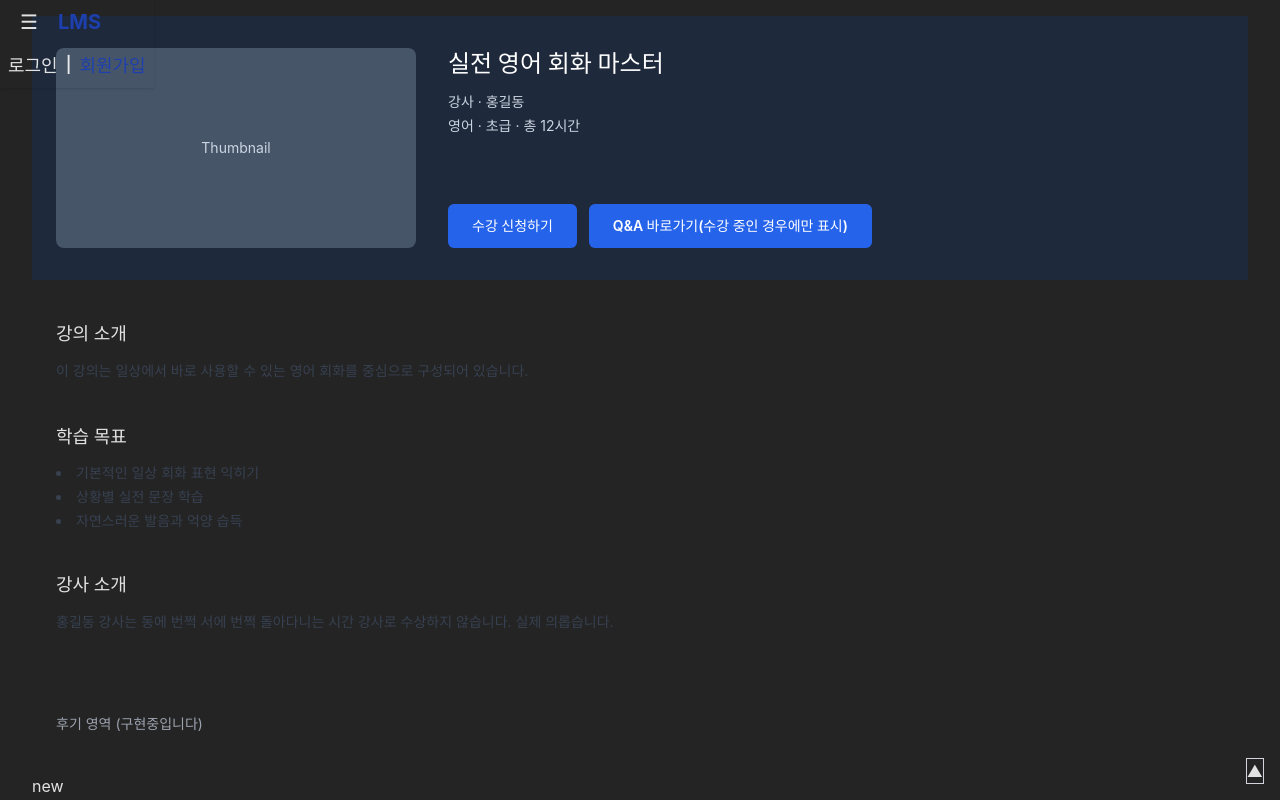
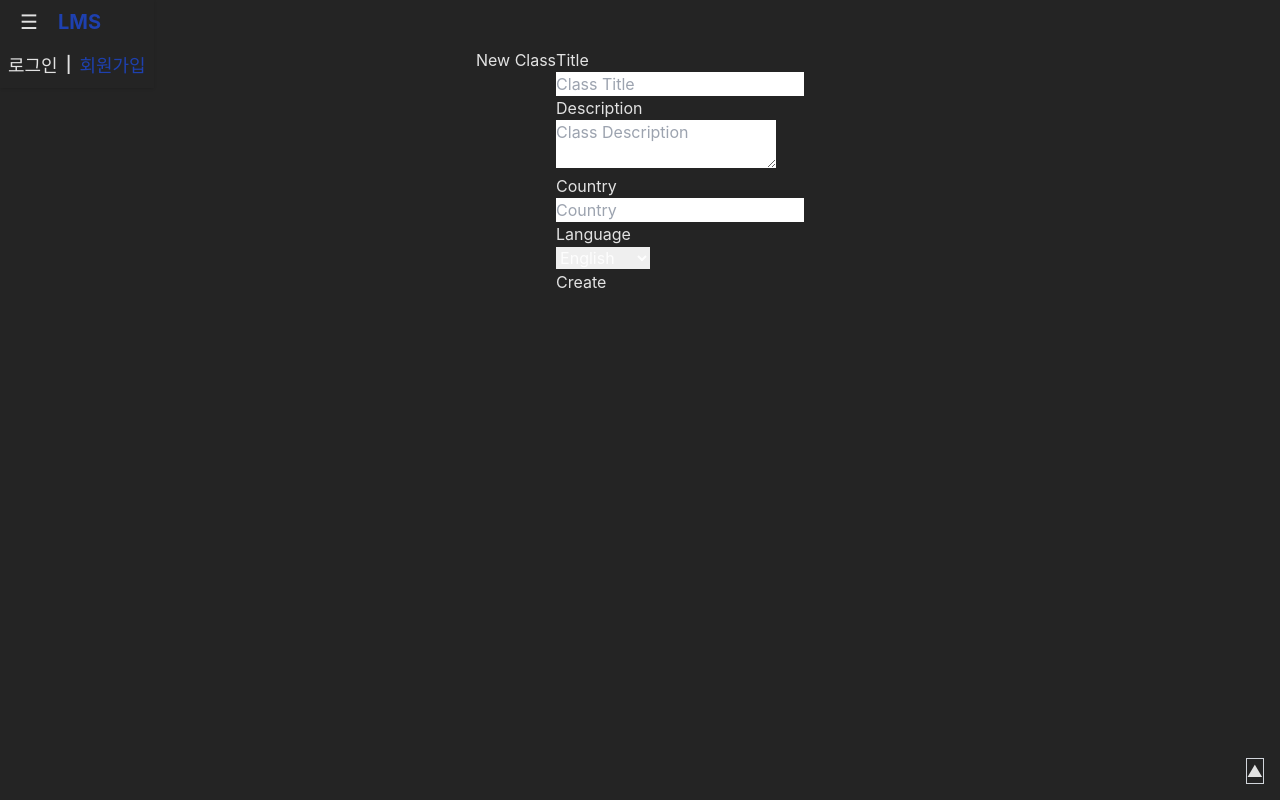
Before and after one commit to BHSylas/React, a React (Vite) app: page /class/new in a window 1280 px wide. Built offline with nearby package versions, Linux system fonts and the light colour scheme.

Commit message:
Server link

```diff
--- a/src/App.tsx
+++ b/src/App.tsx
@@ -13,6 +13,7 @@ import { BoardListPage } from "./pages/user/BoardListPage";
 import MyPage from "./pages/user/MyPage";
 import { BoardViewPage } from "./pages/user/BoardViewPage";
 import UnityTestPage from "./pages/user/UnityTestPage";
+import NewClassPage from "./pages/prof/NewClassPage";
 
 function App() {
   return (
@@ -30,6 +31,7 @@ function App() {
                 <Route path="/my" element={<MyPage />} />
                 <Route path="/class" element={<ClassListPage />} />
                 <Route path="/class/:classId" element={<ClassViewPage />} />
+                <Route path="/class/new" element={<NewClassPage />} />
                 <Route path="/board" element={<BoardListPage />} />
                 <Route path="/board/:postId" element={<BoardViewPage />} />
                 <Route path="/unity-test" element={<UnityTestPage />} />
--- a/src/api/axiosInstance.ts
+++ b/src/api/axiosInstance.ts
@@ -5,6 +5,7 @@ import { useNavigate } from "react-router-dom";
 
 export const api = axios.create({
   baseURL: "/api",
+  withCredentials: true,
 });
 
 // 요청 인터셉터
--- a/src/components/common/Navbar.tsx
+++ b/src/components/common/Navbar.tsx
@@ -72,7 +72,7 @@ export function Navbar() {
           <div className="flex flex-col">
             {isLoggedIn ?
             <div className="flex gap-2 p-2">
-              <div className="text-xl">{nickname !== null ? textLimiter(nickname, 20) + "님" : "사용자"}</div>
+              <div className="text-xl cursor-pointer" onClick={() => {navigate("/my")}}>{nickname !== null ? textLimiter(nickname, 20) + "님" : "사용자"}</div>
               <div>|</div>
               <div className="text-lg cursor-pointer text-blue-800" onClick={logout}>로그아웃</div>
             </div>
--- /dev/null
+++ b/src/pages/prof/NewClassPage.tsx
@@ -0,0 +1,97 @@
+import { useState } from "react";
+import { api } from "../../api/axiosInstance";
+
+type Language = "en" | "jp" | "de" | "it" | "cn";
+
+export default function NewClassPage() {
+    const [title, setTitle] = useState("");
+    const [description, setDescription] = useState("");
+    const [country, setCountry] = useState("");
+    const [language, setLanguage] = useState<Language>("en");
+    const [loading, setLoading] = useState(false);
+    const [error, setError] = useState<string | null>(null);
+
+    const handleSubmit = async (e: React.FormEvent) => {
+        e.preventDefault();
+        setLoading(true);
+        setError(null);
+
+        try {
+            const payload = {
+                title,
+                description,
+                country,
+                language,
+            };
+
+            const res = await api.post("/instructor/lectures", payload);
+            console.log("Create class success:", res.data);
+
+            // 테스트 단계에서는 일단 alert / console 정도로 충분
+            alert("Class created successfully");
+        } catch (err) {
+            console.error(err);
+            setError("Failed to create class");
+        } finally {
+            setLoading(false);
+        }
+    };
+
+    return (
+        <div className="p-8 flex justify-center">
+            <h1>New Class</h1>
+
+            <form onSubmit={handleSubmit}>
+                <div>
+                    <label>Title</label><br />
+                    <input
+                        value={title}
+                        onChange={(e) => setTitle(e.target.value)}
+                        required
+                        placeholder="Class Title"
+                    />
+                </div>
+
+                <div>
+                    <label>Description</label><br />
+                    <textarea
+                        value={description}
+                        onChange={(e) => setDescription(e.target.value)}
+                        required
+                        placeholder="Class Description"
+                    />
+                </div>
+
+                <div>
+                    <label>Country</label><br />
+                    <input
+                        value={country}
+                        onChange={(e) => setCountry(e.target.value)}
+                        required
+                        placeholder="Country"
+                    />
+                </div>
+
+                <div>
+                    <label>Language</label><br />
+                    <select
+                        value={language}
+                        onChange={(e) => setLanguage(e.target.value as Language)}
+                    >
+                        <option value="en">English</option>
+                        <option value="jp">Japanese</option>
+                        <option value="de">German</option>
+                        <option value="it">Italian</option>
+                        <option value="cn">Chinese</option>
+                    </select>
+                </div>
+
+                {error && <p style={{ color: "red" }}>{error}</p>}
+
+                <button type="submit" disabled={loading}>
+                    {loading ? "Submitting..." : "Create"}
+                </button>
+            </form>
+        </div>
+    );
+}
--- a/src/pages/user/BoardListPage.tsx
+++ b/src/pages/user/BoardListPage.tsx
@@ -28,15 +28,13 @@ const MOCK_BOARDS: Board[] = [
 
 export function BoardListPage() {
   const [boards, setBoards] = useState<Board[]>(MOCK_BOARDS);
+  const [activeTab, setActiveTab] = useState<Category>('공지사항');
+  const [allBoards] = useState<Board[]>(MOCK_BOARDS);
+  const filteredBoards = allBoards.filter(board => board.category === activeTab);
   if (boards.length === 0) {
     setBoards(MOCK_BOARDS);
     return null;
   }
-
-  const [activeTab, setActiveTab] = useState<Category>('공지사항');
-  const [allBoards] = useState<Board[]>(MOCK_BOARDS);
-  const filteredBoards = allBoards.filter(board => board.category === activeTab);
-
   return (
     <section className="mx-auto px-6 py-8 space-y-6">
       {/* <div className="text-7xl text-center font-bold text-blue-800">상단이 너무 심심해 보임</div> */}
--- a/src/pages/user/ClassListPage.tsx
+++ b/src/pages/user/ClassListPage.tsx
@@ -2,6 +2,7 @@ import { useEffect, useState, useCallback } from "react";
 import ClassBoardSidebar from "../../components/class/list/ClassBoardSidebar";
 import ClassList from "../../components/class/list/ClassList";
 import { type ClassItem } from "../../types/ClassItem";
+import { api } from "../../api/axiosInstance";
 // import { ta } from "date-fns/locale";
 
 //import { api } from "../../api/axiosInstance";
@@ -16,81 +17,20 @@ const LANGUAGE_MAP: Record<string, string> = {
   "Germany" : "de",
   "Italy" : "it",
   "China" : "cn",
-}
-
-const MOCK_CLASSES: ClassItem[] = [
-  {
-    id: "1",
-    title: "너도 할 수 있다! 실전 영어",
-    professor: "홍길동",
-    level: "초급",
-    description: "대중교통에서 쓸 수 있는 영어를 배워봅니다.",
-    categoryId: "en",
-  },
-  {
-    id: "2",
-    title: "Words for Cafe",
-    professor: "James J. Johnson",
-    level: "초급",
-    description: "This is apple.",
-    categoryId: "en",
-  },
-  {
-    id: "3",
-    title: "日常会話入門",
-    professor: "竜田 一郞",
-    level: "초급",
-    description: "ニンジャ何で？",
-    categoryId: "jp",
-  },
-  {
-    id: "4",
-    title: "Einführung in die deutsche Sprachwissenschaft",
-    professor: "Friedrich Müller",
-    level: "초급",
-    description: "Schweinhund...",
-    categoryId: "de",
-  },
-  {
-    id: "5",
-    title: "Imparare l'italiano facilmente",
-    professor: "Giovanni Rossi",
-    level: "초급",
-    description: "Mama mia",
-    categoryId: "it",
-  },
-  {
-    id: "6",
-    title: "基础汉语入门",
-    professor: "王伟",
-    level: "초급",
-    description: "我爱北京天安门。",
-    categoryId: "cn",
-  },
-  {
-    id: "7",
-    title: "日常会話達人",
-    professor: "竜田 二郞",
-    level: "상급",
-    description: "暗黒空手イヤーッ！",
-    categoryId: "jp",
-  },
-];
-
+};
 async function fetchClasses(params: {
   categoryId: string;
 }): Promise<ClassItem[]> {
   // =========================
   // 실제 API 요청 (백엔드 준비 후)
   // =========================
-  console.log(params); //params가 사용되지 않는 문제 방지
-  //const response = await api.get(`/lecture/list`);
-  //if (response.data.length === 0) {
-  //  throw new Error("No classes found");
-  //}
-  if(params.categoryId === "ALL") return MOCK_CLASSES;
-  else return MOCK_CLASSES.filter(c => c.categoryId === params.categoryId.toLowerCase());
-  //return await response.data;
+  const response = await api.get(`/lectures?page=0&size=5&language=${params.categoryId}&enrolling=false`);
+  if (response.data.length === 0) {
+    throw new Error("No classes found");
+  }
+  //if(params.categoryId === "ALL") return MOCK_CLASSES;
+  //else return MOCK_CLASSES.filter(c => c.categoryId === params.categoryId.toLowerCase());
+  return await response.data.content;
 }
 
 
@@ -99,7 +39,14 @@ export function ClassListPage() {
       상태 정의
   ========================= */
 
-  const [selectedCategoryId, setSelectedCategoryId] = useState<string>("ALL");
+  const [selectedCategoryId, setSelectedCategoryId] = useState<string>(() => {
+    const savedLang = sessionStorage.getItem("language");
+    if (savedLang && LANGUAGE_MAP[savedLang]) {
+      sessionStorage.removeItem("language");
+      return LANGUAGE_MAP[savedLang];
+    }
+    return "ALL";
+  });
   const [classList, setClassList] = useState<ClassItem[]>([]);
   const [isLoading, setIsLoading] = useState(false);
   const [error, setError] = useState<string | null>(null);
@@ -112,7 +59,6 @@ export function ClassListPage() {
   async (categoryId: string) => {
     setIsLoading(true);
     setError(null);
-
     try {
       const result = await fetchClasses({ categoryId });
       setClassList(result);
@@ -134,16 +80,6 @@ export function ClassListPage() {
   useEffect(() => {
     requestClasses(selectedCategoryId);
   }, [selectedCategoryId, requestClasses]);
-
-  useEffect(() => {
-    const savedLang = sessionStorage.getItem("language");
-    if(savedLang) {
-      const targetId = LANGUAGE_MAP[savedLang];
-      if(targetId) {
-        setSelectedCategoryId(targetId);
-      }sessionStorage.removeItem("language");
-    }
-  })
 
   /* =========================
      Sidebar Callback
--- a/src/pages/user/ClassViewPage.tsx
+++ b/src/pages/user/ClassViewPage.tsx
@@ -2,26 +2,34 @@ import { useParams } from "react-router-dom";
 import Overview from "../../components/class/desc/Overview";
 import TopPanel from "../../components/class/desc/TopPanel";
 import ReviewBlock from "../../components/class/review/ReviewBlock";
+import { useEffect, useState } from "react";
+import { api } from "../../api/axiosInstance";
+import type { ClassItem } from "../../types/ClassItem";
 
 export default function ClassViewPage() { //현재 테스트 데이터 삽입 중
     const classId = useParams().classId;
+    const [page, setPage] = useState<ClassItem | null>(null);
+    useEffect(() => {
+      api.get(`/lectures/${classId}`).then((res) => {
+        setPage(res.data);
+      })
+    }, []);
+    if(page === null) {
+    return <div>Loading...</div>;
+    }
   return (
     <main>
       <TopPanel
-        title="실전 영어 회화 마스터"
-        instructor="홍길동"
-        category="영어"
-        level="초급"
-        duration="총 12시간"
+        title={page.title}
+        instructor={page.professorNickname}
+        category={page.language.toUpperCase()}
+        level={page.country}
+        duration=""
       />
 
       <Overview
-        description="이 강의는 일상에서 바로 사용할 수 있는 영어 회화를 중심으로 구성되어 있습니다."
-        objectives={[
-          "기본적인 일상 회화 표현 익히기",
-          "상황별 실전 문장 학습",
-          "자연스러운 발음과 억양 습득",
-        ]}
+        description={page.description}
+        objectives={["배움"]}
         instructorBio="홍길동 강사는 동에 번쩍 서에 번쩍 돌아다니는 시간 강사로 수상하지 않습니다. 실제 의롭습니다."
       />
 
--- a/src/pages/user/Home.tsx
+++ b/src/pages/user/Home.tsx
@@ -1,5 +1,5 @@
 // import worldimg from "/worldMap.png";
-import WorldMapComponent from "./WorldMap";
+import WorldMap from "../../components/home/WorldMap";
 import { useNavigate } from "react-router";
 
 export default function Home() {
```
Also changed, not shown: src/components/class/list/ClassList.tsx (+5 -3 lines), src/types/ClassItem.ts (+4 -4 lines).
